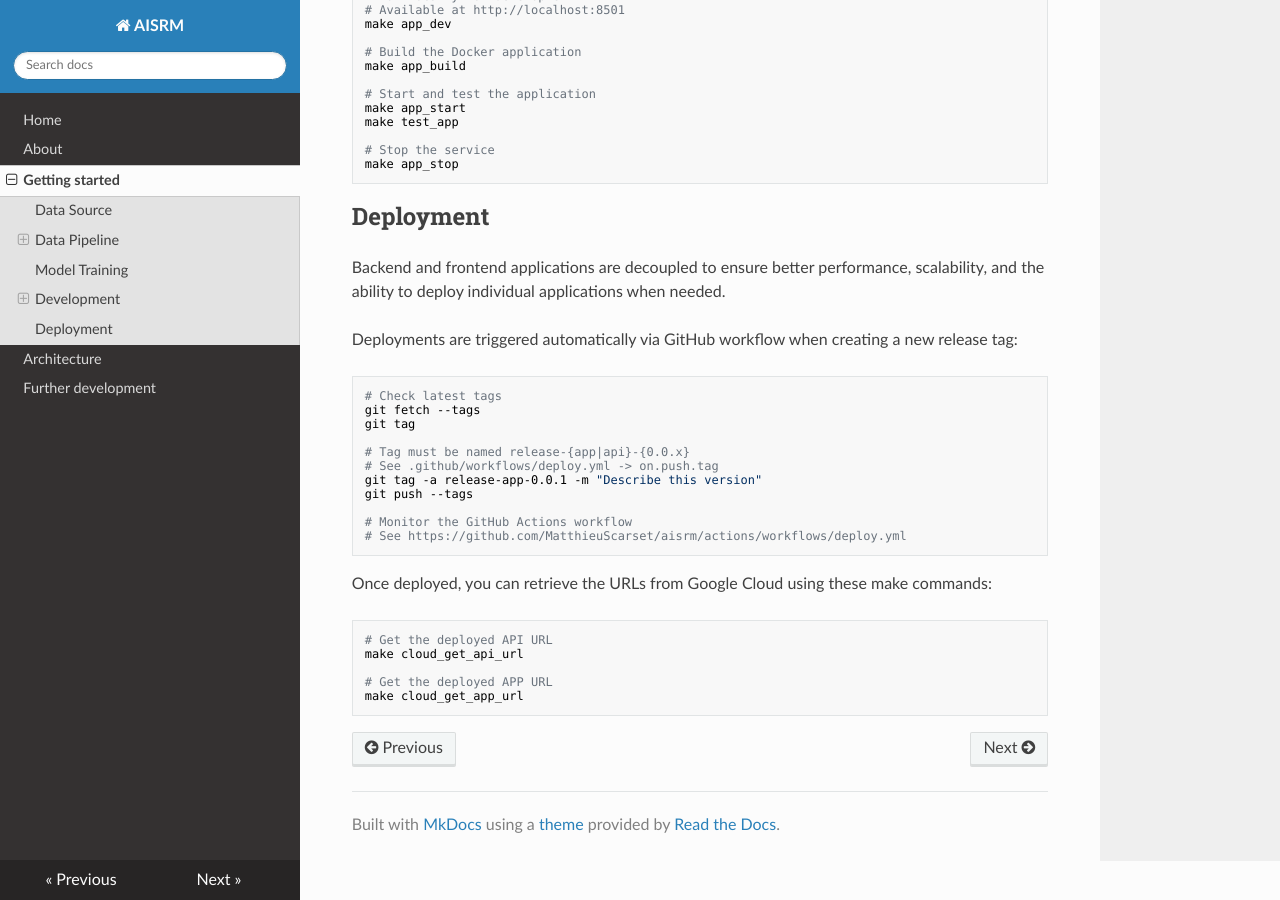
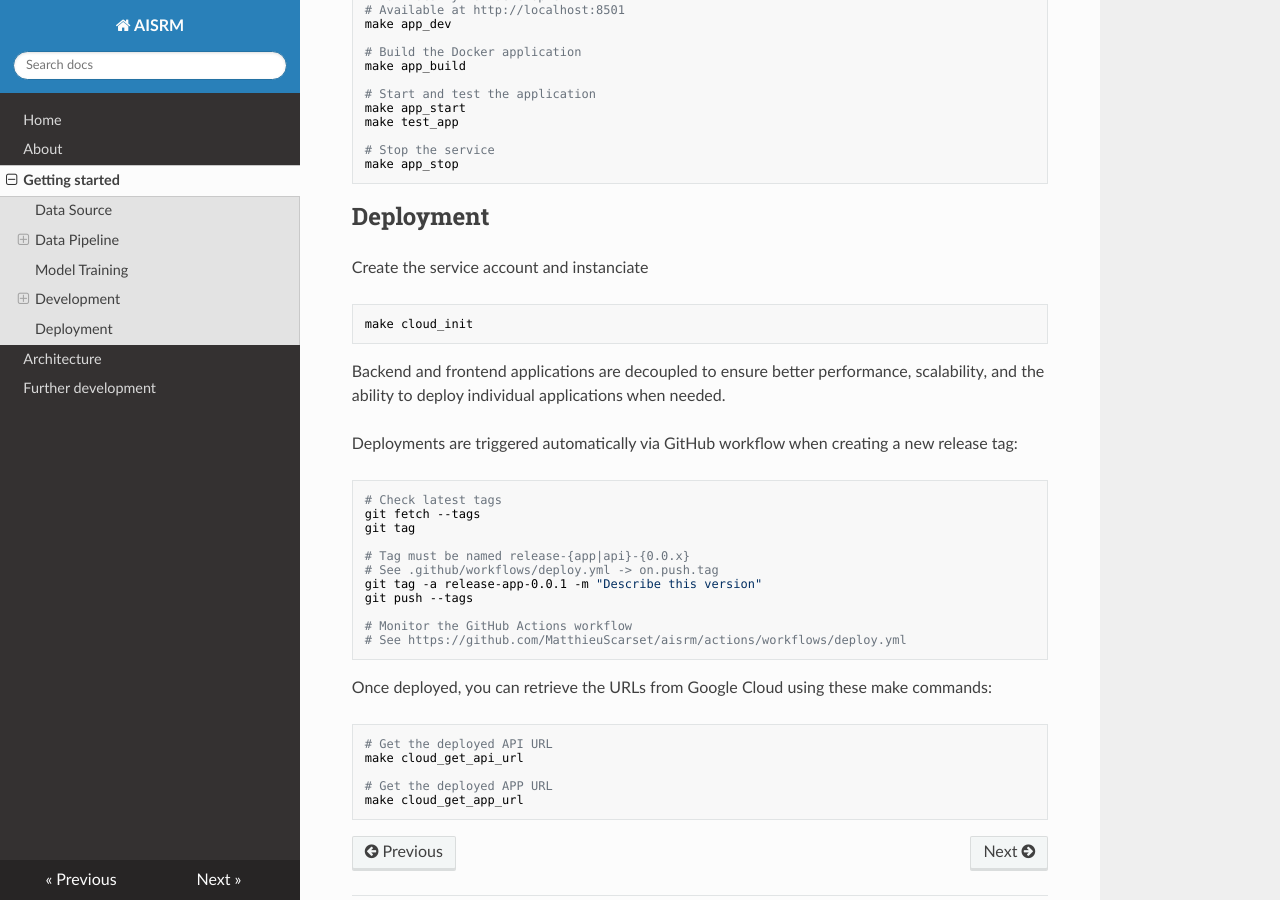
Before and after one commit to MatthieuScarset/aisrm, an MkDocs documentation site: the page built from docs/getting-started.md, in a window 1280 px wide and 900 px high, scrolled down 3040 px. Built offline with MkDocs 1.6.1, drawn with Linux system fonts in a browser that asks for light colours; nearby versions of some CDN libraries.

Commit message:
fix: Duplicated PROJECT_ID vars + cloud deploy

````diff
--- a/docs/getting-started.md
+++ b/docs/getting-started.md
@@ -174,6 +174,12 @@
 
 ## Deployment
 
+Create the service account and instanciate
+
+```bash
+make cloud_init
+```
+
 Backend and frontend applications are decoupled to ensure better performance, scalability, and the ability to deploy individual applications when needed.
 
 Deployments are triggered automatically via GitHub workflow when creating a new release tag:
````
Also changed, not shown: 5 other files.
